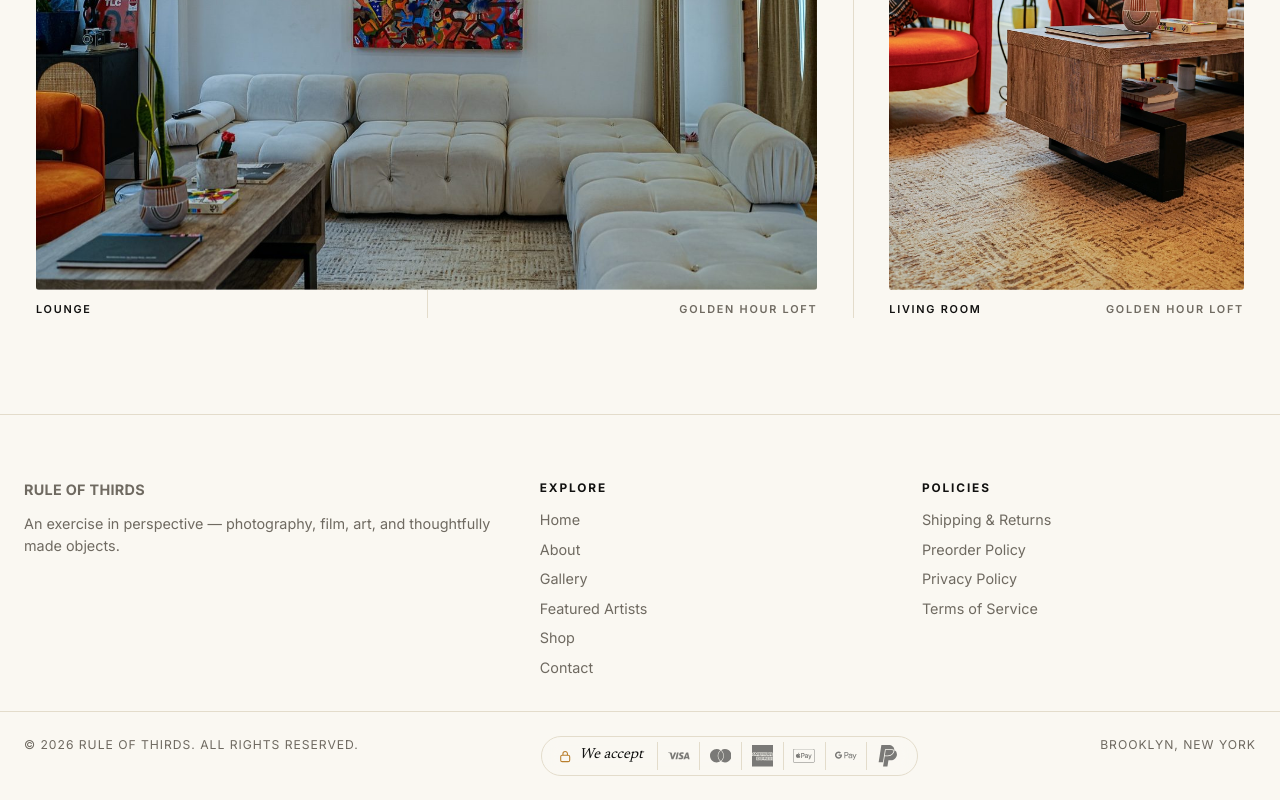
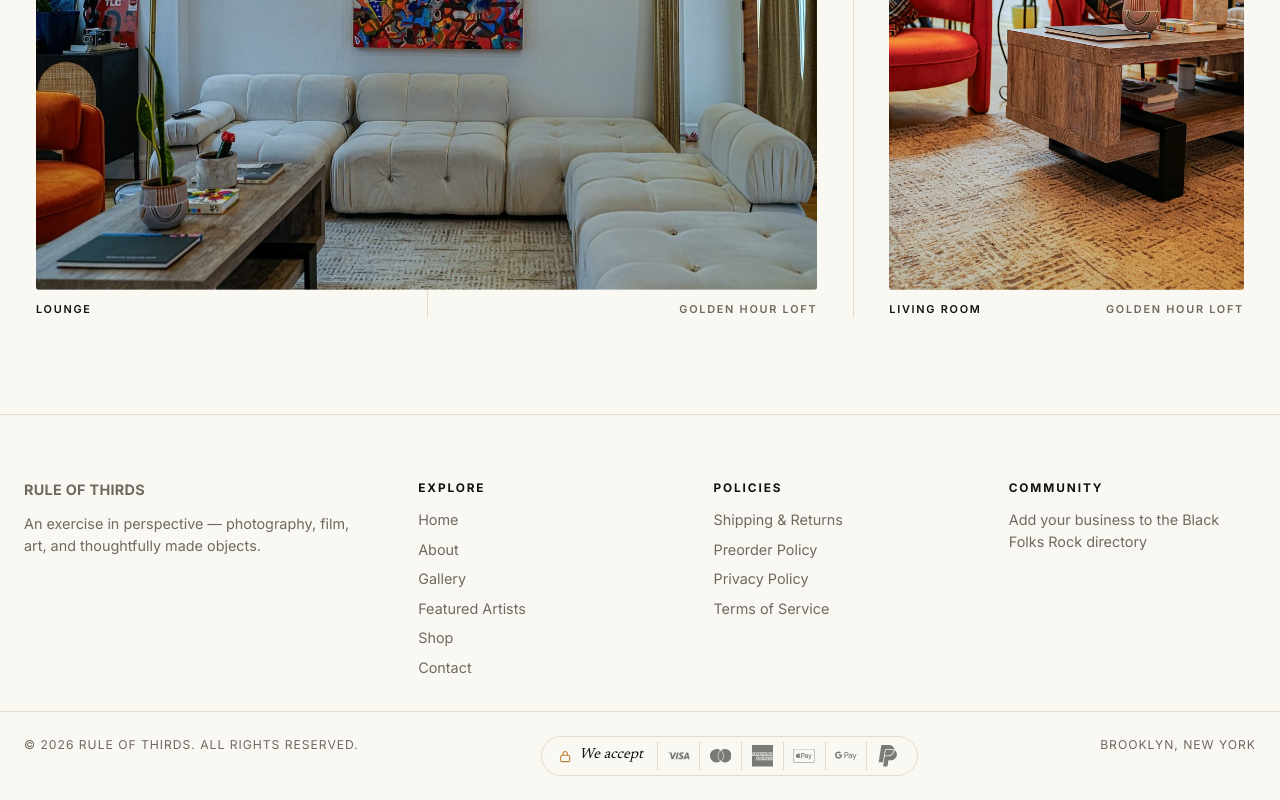
Before and after one commit to shabazz23/ruleofthirds-nyc, a Next.js app: page / in a window 1280 px wide. Shown: the part 3213-4013 px from the top of the page. Built offline with nearby package versions, Linux system fonts and the light colour scheme.

Commit message:
Add Black Folks Rock business directory link to footer and Gallery
Co-Authored-By: Claude Opus 5.5 <noreply@anthropic.com>
Claude-Session: https://claude.ai/code/session_01Lmg9rFjWiQhfHbc2hLKQVu

```diff
--- a/app/globals.css
+++ b/app/globals.css
@@ -111,7 +111,7 @@ body.menu-open .mobile-menu { opacity: 1; visibility: visible; }
 .site-footer { border-top: 1px solid var(--line); margin-top: 6rem; }
 .footer-grid {
   max-width: var(--max); margin: 0 auto; padding: 4rem 1.5rem 2rem;
-  display: grid; grid-template-columns: 1.4fr 1fr 1fr; gap: 3rem;
+  display: grid; grid-template-columns: 1.4fr 1fr 1fr 1fr; gap: 3rem;
 }
 .footer-brand { font-weight: 700; text-transform: uppercase; letter-spacing: 0.02em; margin-bottom: 0.75rem; }
 .footer-grid p, .footer-grid li { font-size: 0.9rem; color: var(--muted); }
--- a/components/Footer.js
+++ b/components/Footer.js
@@ -38,6 +38,20 @@ export default function Footer() {
             <li><Link href="/terms">Terms of Service</Link></li>
           </ul>
         </div>
+        <div>
+          <h4>Community</h4>
+          <ul>
+            <li>
+              <a
+                href="https://blackfolksrock.kinsta.cloud/add-your-business/"
+                target="_blank"
+                rel="noopener noreferrer"
+              >
+                Add your business to the Black Folks Rock directory
+              </a>
+            </li>
+          </ul>
+        </div>
       </div>
       <div className="footer-base">
         <span>© {year} Rule of Thirds. All rights reserved.</span>
--- a/components/gallery.js
+++ b/components/gallery.js
@@ -29,8 +29,10 @@ export const GALLERY = [
   {
     shape: 'full',
     ratio: '2 / 1',
-    href: 'https://www.instagram.com/blackfolksrock/',
-    linkLabel: 'Instagram',
+    links: [
+      { label: 'Instagram', href: 'https://www.instagram.com/blackfolksrock/' },
+      { label: 'Add your business', href: 'https://blackfolksrock.kinsta.cloud/add-your-business/' },
+    ],
     image: '/gallery/black-folks-rock.jpg',
     alt: 'Black Folks Rock group photo in the loft',
   },
```
